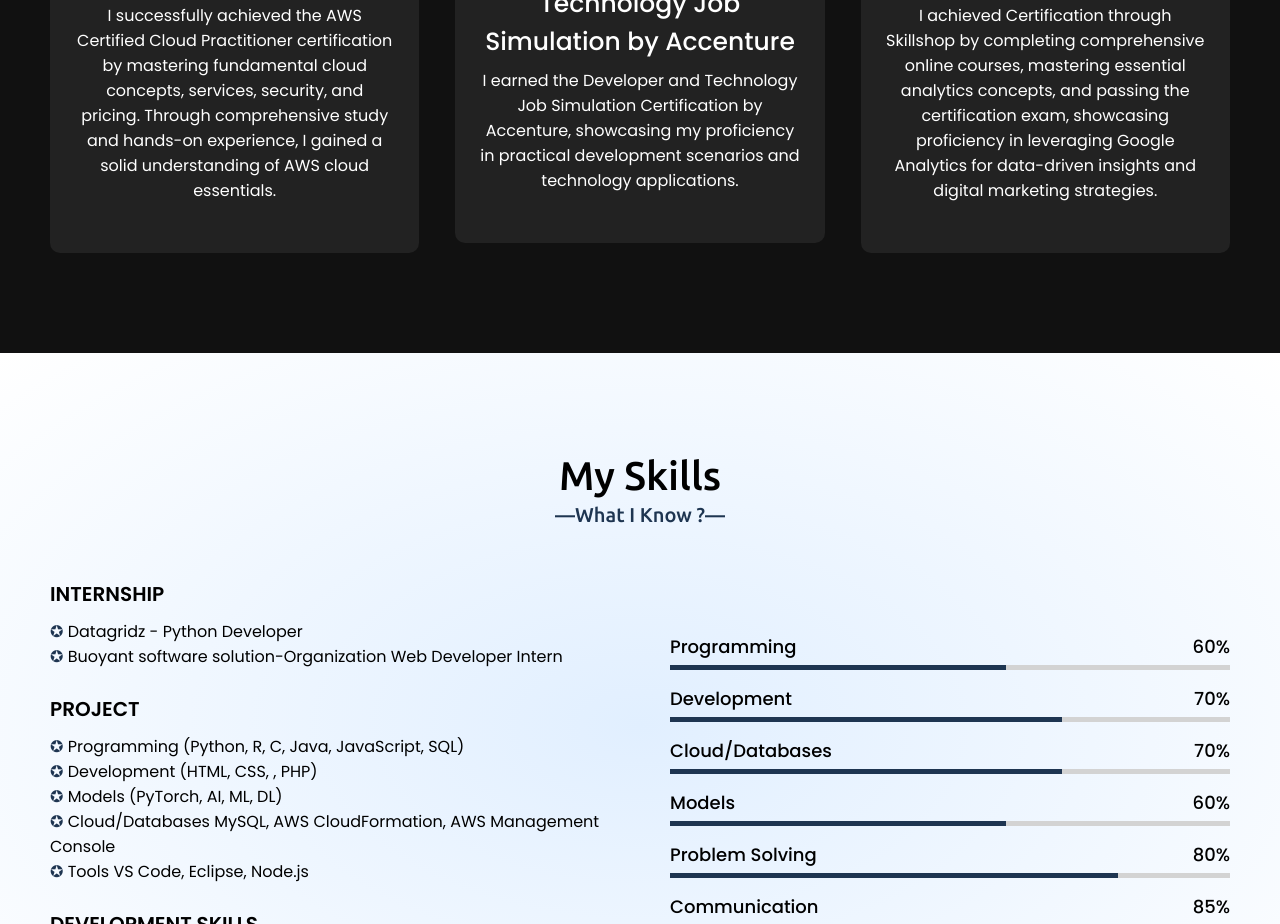
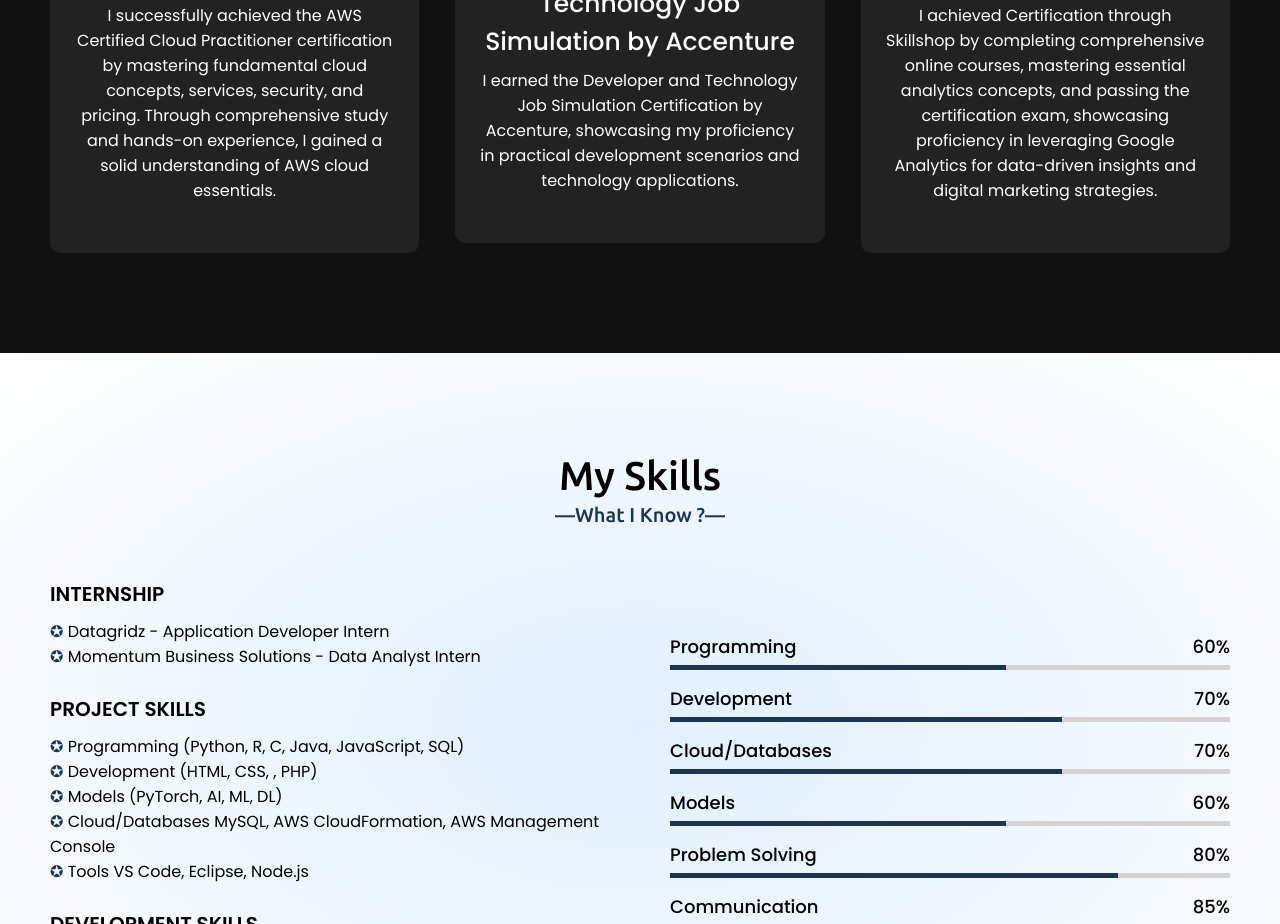
Before and after one commit to Sushruthavishal/portfolio, a plain HTML site: page index.html in a window 1280 px wide. Shown: the part 1950-2874 px from the top of the page. Drawn offline with nearby package versions, Linux system fonts and the light colour scheme.

Commit message:
Update index.html

```diff
--- a/index.html
+++ b/index.html
@@ -63,7 +63,7 @@
               <p>A highly motivated computer scientist with a passion for innovation, driven to excel in the ever-evolving tech landscape. Leverage expertise to develop cutting-edge solutions that shape the future. Embrace lifelong learning, ready to tackle complex challenges and make a meaningful impact.</p>
               <br>
               <div class="text">Why Work With Me</div>
-              <p>I'm a great communicator & love to invest the necessary time to understand the situations and problems very well.</p>
+              <p>I'm a great communicator & love to invest necessary time to understand the situations and problems very well.</p>
 
               <a href="https://drive.google.com/file/d/1YgvYRE_Gl3GfBPIUGdFcjBwx2xgsvNlu/view?pli=1" target="blank">Download CV</a>
             </div>
@@ -114,14 +114,14 @@
 
               <div class="text">INTERNSHIP</div>
               <p>
-                <li class="intern">Datagridz - Python Developer</li>
-                <li class="intern">Buoyant software solution-Organization
-                    Web Developer Intern</li>
+                <li class="intern">Datagridz - Application Developer Intern</li>
+                <li class="intern">Momentum Business Solutions -
+                    Data Analyst Intern</li>
 
               </p>
 
               <br>
-              <div class="text">PROJECT</div>
+              <div class="text">PROJECT SKILLS</div>
 
               <p>
                 <li class="project">Programming (Python, R, C, Java, JavaScript, SQL)</li>
```
